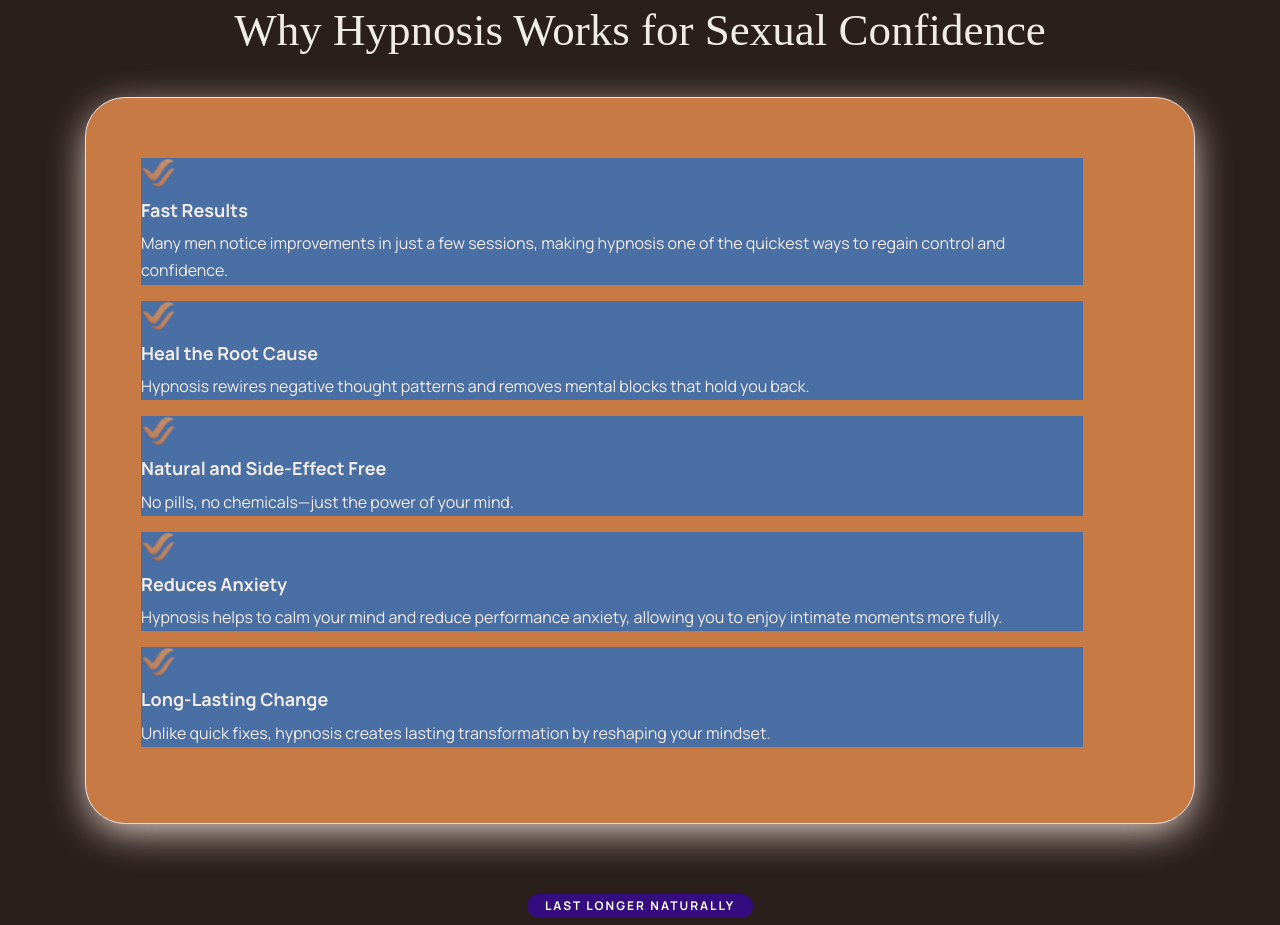
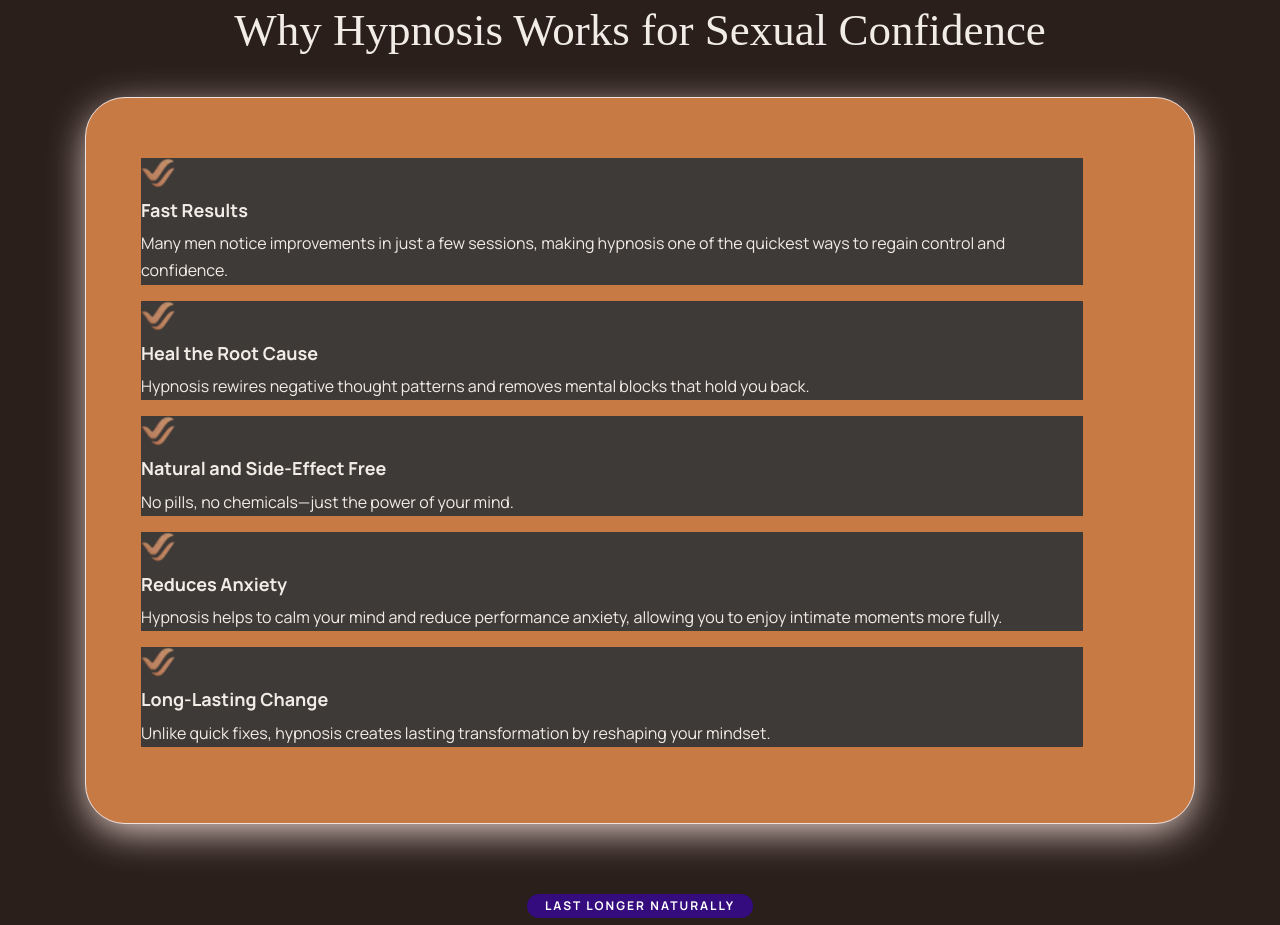
Before and after one commit to wyldemedia/vrile, a website: page index.html in a window 1280 px wide. Shown: the part 1436-2361 px from the top of the page. Drawn offline with Linux system fonts and the light colour scheme; a web font is replaced by a local one.

Commit message:
color work

```diff
--- a/css/style.css
+++ b/css/style.css
@@ -1299,7 +1299,7 @@ iframe#youtubevideo {
 }
 
 .features_section .feature_detail .hypno_box .data_block.color5 {
-    background: #4A6FA5;
+    background: #3E3A38;
 }
 
 .features_section .feature_detail .feature_box .data_block.color3 {
```
